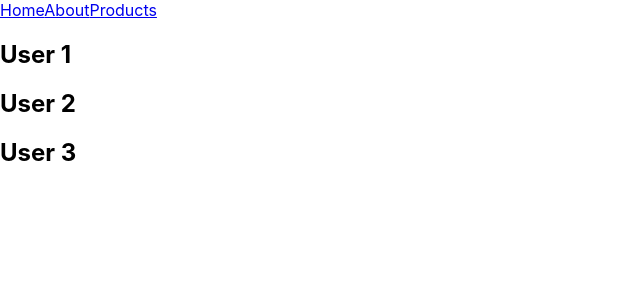
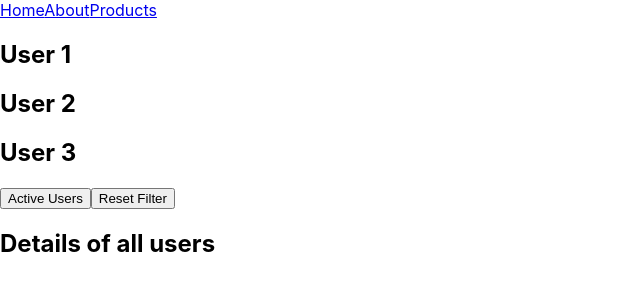
Before and after one commit to tejaspatil159/React_Router, a React (Create React App) app: page /users in a window 1280 px wide. Shown: the top 300 px of the page, without its empty margins (0-640 px from the left). Built offline with nearby package versions, Linux system fonts and the light colour scheme.

Commit message:
useSearchParams

```diff
--- a/src/Components/Users.jsx
+++ b/src/Components/Users.jsx
@@ -1,11 +1,22 @@
 import React from "react";
-import { Outlet } from "react-router-dom";
+import { Outlet, useSearchParams } from "react-router-dom";
 
 const Users = () => {
+  const [searchParams, setSearchParams] = useSearchParams();
+  const activeUsers = searchParams.get("filter") === "active";
   return (
     <div>
       <h2>User 1</h2> <h2>User 2</h2> <h2>User 3</h2>
       <Outlet />
+      <button onClick={() => setSearchParams({ filter: "active" })}>
+        Active Users
+      </button>
+      <button onClick={() => setSearchParams({})}>Reset Filter</button>
+      {activeUsers ? (
+        <h2>Details of active Users</h2>
+      ) : (
+        <h2>Details of all users</h2>
+      )}
     </div>
   );
 };
```
